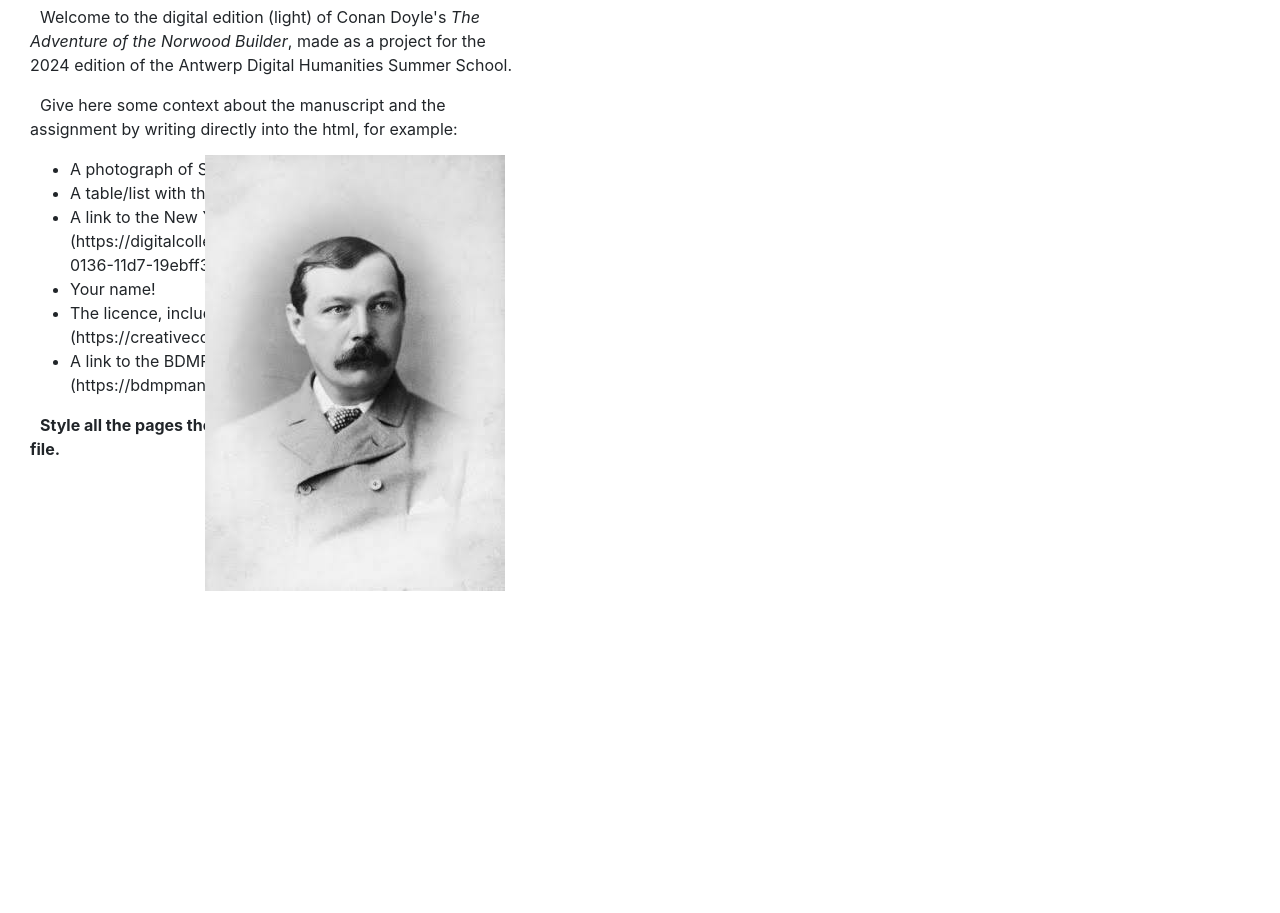
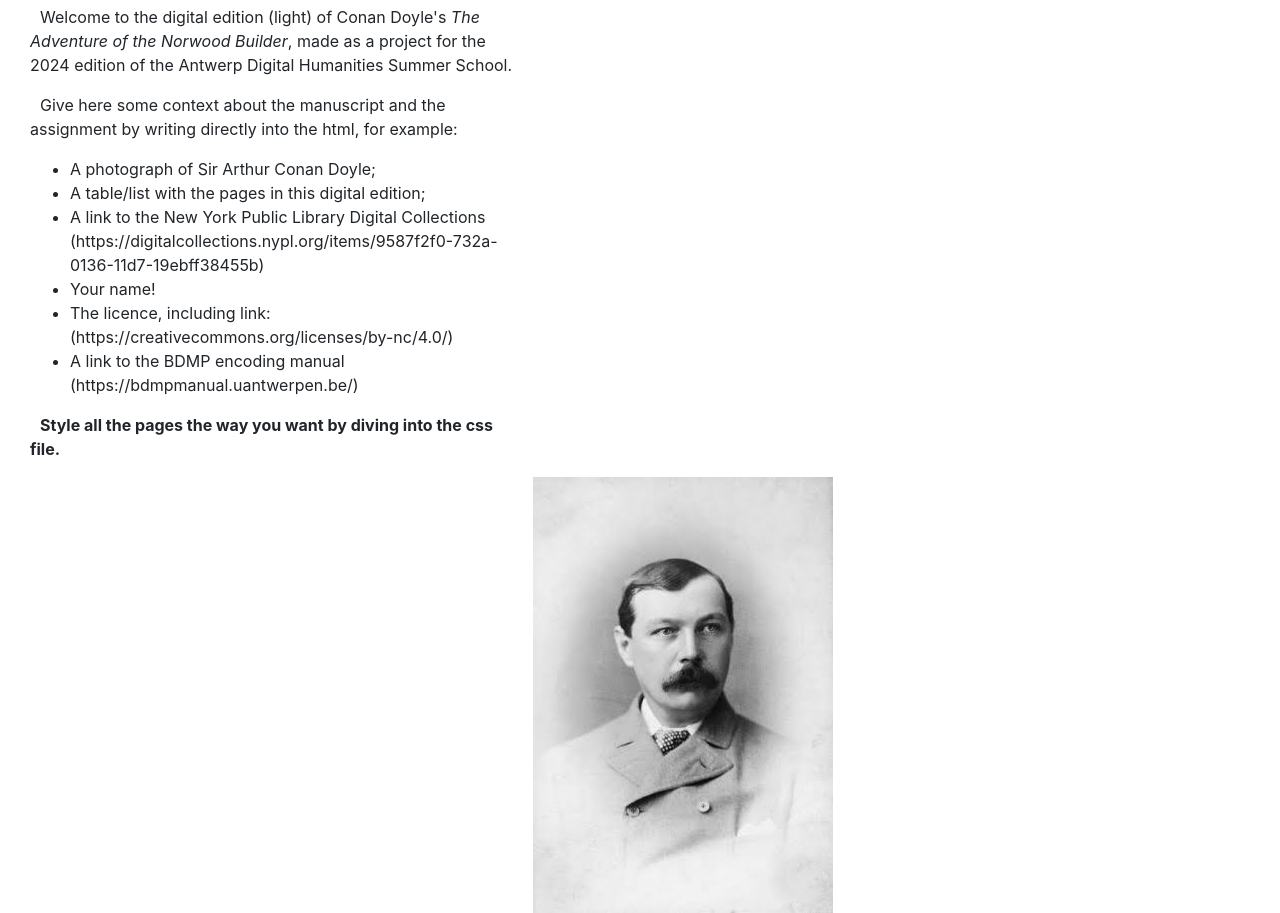
Before and after one commit to mvanthillo/DH-Summer-School-2026, a plain HTML site: page index.html in a window 1280 px wide. Shown: the part 107-1020 px from the top of the page. Before the commit the page ends 800 px from the top, so only its background shows below. Drawn offline with nearby package versions, Linux system fonts and the light colour scheme.

Commit message:
23commit

```diff
--- a/index.html
+++ b/index.html
@@ -48,10 +48,12 @@
             <li>The licence, including link: (https://creativecommons.org/licenses/by-nc/4.0/) </li>
             <li>A link to the BDMP encoding manual (https://bdmpmanual.uantwerpen.be/)</li>
           </ul>
-          <img src="acd portrait.jpeg" alt="Sir Arthur Conan Doyle"/>
           <p><b>Style all the pages the way you want by diving into the css file.</b></p>
         </div>
         <div class="col-7" id="text"></div>
+        <div class="col-8" id="img">
+          <img src="acd portrait.jpeg" alt="Sir Arthur Conan Doyle"/>
+        </div>
       </div>
     </div>
     <script src="https://code.jquery.com/jquery-3.3.1.min.js" crossorigin="anonymous"></script>
--- a/style.css
+++ b/style.css
@@ -9,10 +9,6 @@ body {
 img {
     max-width: 100%;
     float: right;
-    padding-right: 1px;
-    position: absolute;
-    top: 150px;
-    right: 30px;
 }
 
 p {
```
